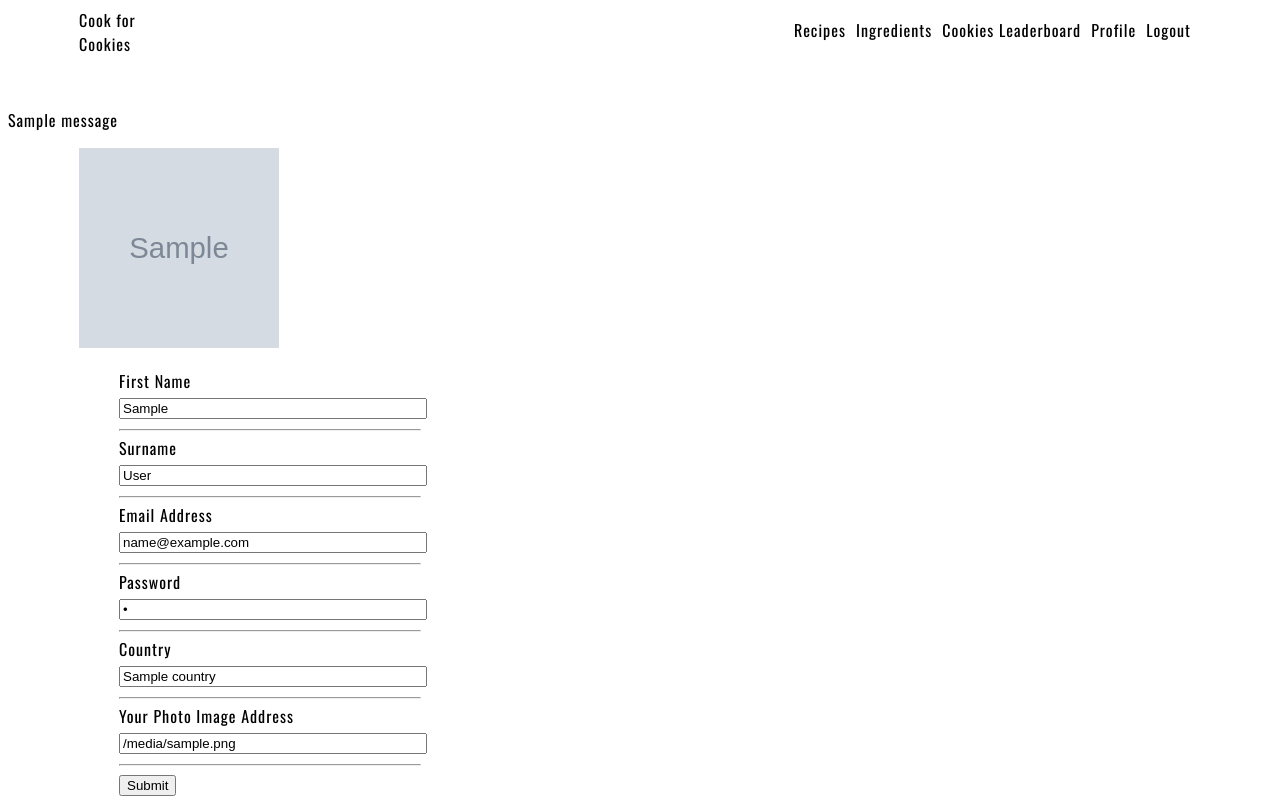
After one commit to Code-Institute-Submissions/cook_for_cookies, a Flask app: a page that uses templates/base.html in a window 1280 px wide. The commit adds this page. Run offline with Flask 2, Linux system fonts and the light colour scheme; the visitor is signed in with stand-in values (Sample User, id 1); grey boxes marked "Sample" are stand-in pictures; one stand-in notice (Sample message) is shown; a database or web service that is not in the repository returns one stand-in record (values such as "Sample title"); some libraries are stand-ins or nearby versions; some web fonts are replaced.

Commit message:
Added profile page and user update functionality.  Also added ingredients.html

```diff
--- a/app.py
+++ b/app.py
@@ -1,18 +1,142 @@
 import os
-from flask import Flask, render_template, redirect, url_for, request
+from flask import Flask, render_template, redirect, url_for, request, flash, session
 from flask_pymongo import PyMongo
 from bson.objectid import ObjectId
 
 app = Flask(__name__)
+app.secret_key = 'we-will-succeed-123'
 
 app.config["MONGO_DBNAME"] = "onlinecookbook"
 app.config["MONGO_URI"] = "mongodb://admin:Sameday123@ds161112.mlab.com:61112/onlinecookbook"
 
 mongo = PyMongo(app)
 
+# User functions ---------------------------------------------------------------
+
+def user_has_logged_in(email):
+    session['user'] = email
+
+def determine_current_user(session_data):
+    if 'user' in session:
+        return session['user']
+    else:
+        return "guest"
+
+def validate_password_on_log_in(email_given, password_given):
+
+    """
+    Here we will append a message to a list if the email address exists, if the password matches an okay status will be added,
+    if the password is wrong an incorrect status will be added.  If the email address doesn't exist no message will be added
+    and a message will be advised accordingly
+    """
+
+    users = mongo.db.Users.find()
+    log_on_validation_status = []
+
+    for user in users:
+        if email_given == user["email"] and password_given == user["password"]:
+            user_has_logged_in(email_given)
+            log_on_validation_status.append("username & password match")
+            break
+        elif email_given == user["email"] and password_given != user["password"]:
+            log_on_validation_status.append("username found, password incorrect")
+            break
+
+    if log_on_validation_status == []:
+        flash("I'm sorry, email address {} does not appear to have been registered.  Please sign up now or try again!".format(email_given))
+    elif log_on_validation_status[0] == "username & password match":
+        return True
+    elif log_on_validation_status[0] == "username found, password incorrect":
+        flash("I'm sorry, the password you entered does not match with our records.  Please feel free to try again!")
+
+# Views ------------------------------------------------------------------------
+
 @app.route('/')
 def home():
-    return render_template("home.html", users = mongo.db.Users.find())
+    current_user = determine_current_user(session)
+    return render_template("home.html", users = mongo.db.Users.find(), username=current_user, page_title="Home")
+
+@app.route('/sign_up')
+def sign_up():
+    return render_template("signup.html", users = mongo.db.Users.find(), username="guest", page_title="Sign Up")
+
+@app.route('/add_new_user', methods=["POST"])
+def add_new_user():
+
+    users = mongo.db.Users.find()
+    existing_user = 0
+    for user in users:
+        if request.form['email'] == user['email']:
+            existing_user += 1
+
+    if existing_user != 0 :
+        flash("I'm sorry, this email address -  {}, has already been registered.\n  Please log in if you've signed up previously or try a different email address.".format(request.form['email']))
+        return redirect(url_for('sign_up'))
+    else:
+        mongo.db.Users.insert_one(request.form.to_dict())
+        user_has_logged_in(request.form['email'])
+        flash("Hi {}, thanks for registering.\n  You may now add your own recipes and receive or write reviews!\n Good luck!".format(request.form['first_name']))
+        return redirect(url_for('home'))
+
+@app.route('/log_in.html', methods=["GET", "POST"])
+def log_in():
+    session.pop('user', None)
+
+    if request.method == "POST":
+        """
+        Validate_password_on_log_in will check to see if a user is already signed up and then if the password
+        given matches the users stored password
+        """
+        if validate_password_on_log_in(request.form["email"].lower(), request.form["password"]) == True:
+            return redirect(url_for('home'))
+        else:
+            return render_template("log_in.html", page_title="Log In", username="guest")
+    return render_template("log_in.html", page_title="Log In", username="guest")
+
+@app.route('/logout.html')
+def logout():
+    session.pop('user', None)
+    current_user = determine_current_user(session)
+    return redirect(url_for('home'))
+
+@app.route('/<username>/profile.html', methods=["GET", "POST"])
+def profile(username):
+    user = mongo.db.Users.find_one({"email": session["user"]})
+    return render_template("profile.html", page_title="Profile", username=session["user"], user=user)
+
+@app.route('/update_user/<username>', methods=["POST"])
+def update_user(username):
+
+    users = mongo.db.Users.find()
+    email_belongs_to_another_user = False
+
+    for user in users:
+        if request.form['email'].lower() == user['email'].lower() and user['email'].lower() != session['user'].lower():
+            email_belongs_to_another_user = True
+
+    if email_belongs_to_another_user:
+        flash("I'm sorry, the email your trying to update to is already registered to another user, please try a different one or log in if this is already your account.")
+        return redirect(url_for('profile', username=username))
+    else:
+        mongo.db.Users.update(
+        {"email": username},
+        {'first_name': request.form['first_name'],
+        'surname': request.form['surname'],
+        'email': request.form['email'],
+        'password': request.form['password'],
+        'country': request.form['country'],
+        'user_photo': request.form['user_photo']})
+        flash("Your details have been updated!")
+
+        session.pop('user', None)
+        user_has_logged_in(request.form['email'])
+
+        return redirect(url_for('profile', username=session['user']))
+
+@app.route('/ingredients.html')
+def ingredients():
+    ingredients = mongo.db.ingredients.find()
+    return render_template("ingredients.html", ingredients_list = ingredients, page_title="Ingredients")
 
 if __name__ == '__main__':
     app.run(host=os.environ.get('IP'),
--- a/static/css/styles.css
+++ b/static/css/styles.css
@@ -1,6 +1,10 @@
 body {
   font-family: 'Oswald', sans-serif;
   letter-spacing: 1px; }
+
+header {
+  height: 50px;
+  margin: 0 0 50px; }
 
 h1,
 h2,
@@ -10,6 +14,20 @@ h5,
 h6 {
   font-family: 'Mukta Malar', sans-serif;
   clear: both; }
+
+.container {
+  max-width: 1122px;
+  margin: 0 auto; }
+
+.row {
+  clear: both;
+  display: block;
+  width: 100%; }
+
+a,
+a:visited {
+  text-decoration: none;
+  color: #000; }
 
 nav,
 nav ul {
@@ -32,4 +50,32 @@ nav ul li {
   float: left;
   width: 100px; }
 
+ul {
+  list-style: none; }
+
+input,
+hr {
+  width: 300px;
+  margin: 5px 0; }
+
+.profile-pic {
+  width: 200px;
+  height: 200px; }
+
+.ingredient-img {
+  width: 75px;
+  height: 75px; }
+
+.ingredient-list-item {
+  display: inline-block;
+  float: left;
+  margin: 0 10px; }
+
+.clear-float {
+  clear: both; }
+
+.ingredient-row {
+  height: 86px;
+  margin: 0 auto 10px; }
+
 /*# sourceMappingURL=styles.css.map */
--- a/static/css/styles.scss
+++ b/static/css/styles.scss
@@ -1,6 +1,13 @@
+// General styling -------------------------------------------------------------
+
 body {
     font-family: 'Oswald', sans-serif;
     letter-spacing: 1px;
+}
+
+header {
+    height: 50px;
+    margin: 0 0 50px;
 }
 
 h1,
@@ -12,6 +19,25 @@ h6 {
     font-family: 'Mukta Malar', sans-serif;
     clear: both;
 }
+
+.container {
+    max-width: 1122px;
+    margin: 0 auto;
+}
+
+.row {
+    clear: both;
+    display: block;
+    width: 100%;
+}
+
+a,
+a:visited {
+    text-decoration: none;
+    color: #000;
+}
+
+// Header Styling --------------------------------------------------------------
 
 nav,
 nav ul {
@@ -38,3 +64,44 @@ nav ul li {
     float: left;
     width: 100px;
 }
+
+// Home page -------------------------------------------------------------------
+
+ul {
+    list-style: none;
+}
+
+input,
+hr {
+    width: 300px;
+    margin: 5px 0;
+}
+
+// Profile page ----------------------------------------------------------------
+
+.profile-pic {
+    width: 200px;
+    height: 200px;
+}
+
+// Ingredient list -------------------------------------------------------------
+
+.ingredient-img {
+    width: 75px;
+    height: 75px;
+}
+
+.ingredient-list-item {
+    display: inline-block;
+    float: left;
+    margin: 0 10px;
+}
+
+.clear-float {
+    clear: both;
+}
+
+.ingredient-row {
+    height: 86px;
+    margin: 0 auto 10px;
+}
--- a/templates/base.html
+++ b/templates/base.html
@@ -4,7 +4,7 @@
     <meta charset="UTF-8">
     <meta name="viewport" content="width=device-width, initial-scale=1.0">
     <meta http-equiv="X-UA-Compatible" content="ie=edge">
-    <title>Document</title>
+    <title>Cook for Cookies - {{ page_title }}</title>
 
     <link href="https://fonts.googleapis.com/css?family=Oswald:400,700|Mukta+Malar:400,900" rel="stylesheet">
     <link rel="stylesheet" href="{{ url_for('static', filename='css/styles.css') }}">
@@ -12,19 +12,24 @@
 <body>
     <header>
         <nav>
-            <div class="logo">Cook for Cookies</div>
+            <a href="{{ url_for('home') }}">
+                <div class="logo">Cook for Cookies</div>
+            </a>
             <ul>
-                <li>Profile</li>
+                {% if username != "guest" %}
+                <li><a href="{{ url_for('logout') }}">Logout</a></li>
+                <li><a href="{{ url_for('profile', username=username) }}">Profile</a></li>
+                {% endif %}
                 <li>Cookies Leaderboard</li>
-                <li>Ingredients</li>
+                <li><a href="{{ url_for('ingredients') }}">Ingredients</a></li>
                 <li>Recipes</li>
-                <li>Sign In</li>
-                <li>Sign Up</li>
+                {% if username == "guest" %}
+                <li><a href="{{ url_for('log_in') }}">Log In</a></li>
+                <li><a href="{{ url_for('sign_up') }}">Sign Up</a></li>
+                {% endif %}
             </ul>
         </nav>
     </header>
-
-    <h1>Cook for Cookies!</h1>
 
     {% block content %}
     {% endblock %}
--- /dev/null
+++ b/templates/profile.html
@@ -0,0 +1,45 @@
+{% extends 'base.html' %} {% block content %}
+
+{% with messages = get_flashed_messages() %} {% if messages %} {% for message in messages %}
+<div class="row">
+    <p class="flashed-message">
+        {{ message }}
+    </p>
+</div>
+{% endfor %} {% endif %} {% endwith %}
+
+<div class="container">
+    <div class="row">
+        <img class="profile-pic" src="{{ user.user_photo }}"></img>
+    </div>
+
+    <div class="row">
+        <form action="{{ url_for('update_user', username=username) }}" method="POST">
+            <div class="row">
+                <ul class="new-user-form">
+                    <li><label for="first_name">First Name</label></li>
+                    <li><input id="first_name" name="first_name" type="text" value="{{ user.first_name }}"></li>
+                    <hr>
+                    <li><label for="surname">Surname</label></li>
+                    <li><input id="surname" name="surname" type="text" value="{{ user.surname }}"></li>
+                    <hr>
+                    <li><label for="email">Email Address</label></li>
+                    <li><input id="email" name="email" type="email" value="{{ user.email }}"></li>
+                    <hr>
+                    <li><label for="password">Password</label></li>
+                    <li><input id="password" required minlength="5" name="password" type="password" value="{{ user.password }}"></li>
+                    <hr>
+                    <li><label for="country">Country</label></li>
+                    <li><input id="country" name="country" type="text" value="{{ user.country }}"></li>
+                    <hr>
+                    <li><label for="user_photo">Your Photo Image Address</label></li>
+                    <li><input id="user_photo" name="user_photo" type="text" value="{{ user.user_photo }}"></li>
+                    <hr>
+                    <button type="submit">Submit</button>
+                </ul>
+            </div>
+        </form>
+    </div>
+</div>
+
+{% endblock %}
```
Also changed, not shown: templates/home.html (+24 -6 lines), templates/ingredients.html (added, +36 -0 lines), templates/log_in.html (added, +26 -0 lines), templates/signup.html (added, +44 -0 lines), 1 other file.
